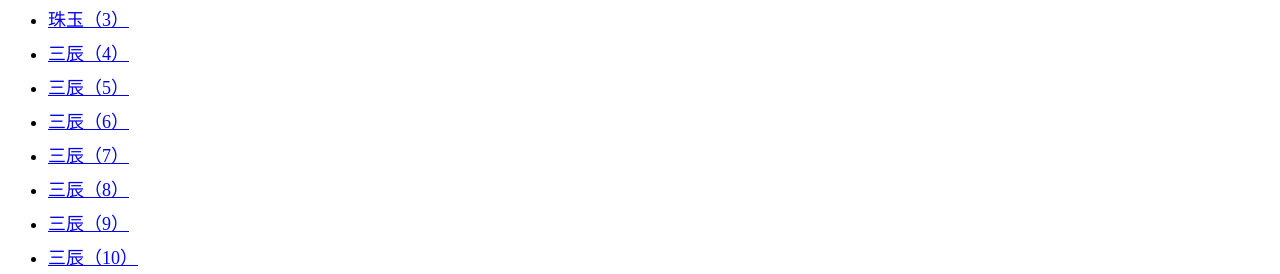
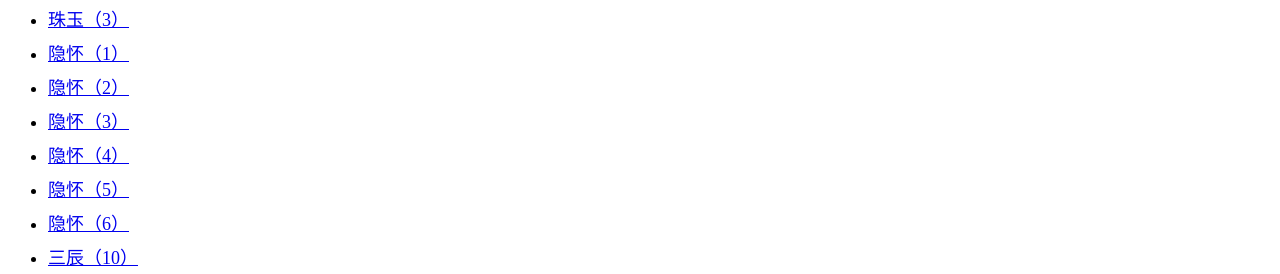
Before and after one commit to materia-prima/materia-prima, a plain HTML site: page index.html in a window 1280 px wide. Shown: the part 239-513 px from the top of the page. Drawn offline with Linux system fonts and the light colour scheme.

Commit message:
Update index.html

```diff
--- a/index.html
+++ b/index.html
@@ -75,12 +75,12 @@ HOMEPAGE
  <li> <a href="https://materia-prima.github.io/tang/zhuyu01.html">珠玉（1）</a> </li>
  <li> <a href="https://materia-prima.github.io/tang/zhuyu02.html">珠玉（2）</a> </li>
  <li> <a href="https://materia-prima.github.io/tang/zhuyu03.html">珠玉（3）</a> </li>
- <li> <a href="https://materia-prima.github.io/du/sc04.html">三辰（4）</a> </li>
- <li> <a href="https://materia-prima.github.io/du/sc05.html">三辰（5）</a> </li>
- <li> <a href="https://materia-prima.github.io/du/sc06.html">三辰（6）</a> </li>
- <li> <a href="https://materia-prima.github.io/du/sc07.html">三辰（7）</a> </li>
- <li> <a href="https://materia-prima.github.io/du/sc08.html">三辰（8）</a> </li>
- <li> <a href="https://materia-prima.github.io/du/sc09.html">三辰（9）</a> </li>
+ <li> <a href="https://materia-prima.github.io/tang/yinhuai01.html">隐怀（1）</a> </li>
+ <li> <a href="https://materia-prima.github.io/tang/yinhuai02.html">隐怀（2）</a> </li>
+ <li> <a href="https://materia-prima.github.io/tang/yinhuai03.html">隐怀（3）</a> </li>
+ <li> <a href="https://materia-prima.github.io/tang/yinhuai04.html">隐怀（4）</a> </li>
+ <li> <a href="https://materia-prima.github.io/tang/yinhuai05.html">隐怀（5）</a> </li>
+ <li> <a href="https://materia-prima.github.io/tang/yinhuai06.html">隐怀（6）</a> </li>
  <li> <a href="https://materia-prima.github.io/du/sc10.html">三辰（10）</a> </li>
  <li> <a href="https://materia-prima.github.io/du/sc11.html">三辰（11）</a> </li>
  <li> <a href="https://materia-prima.github.io/du/jingchu01.html">景初始末（1）</a> </li>
```
